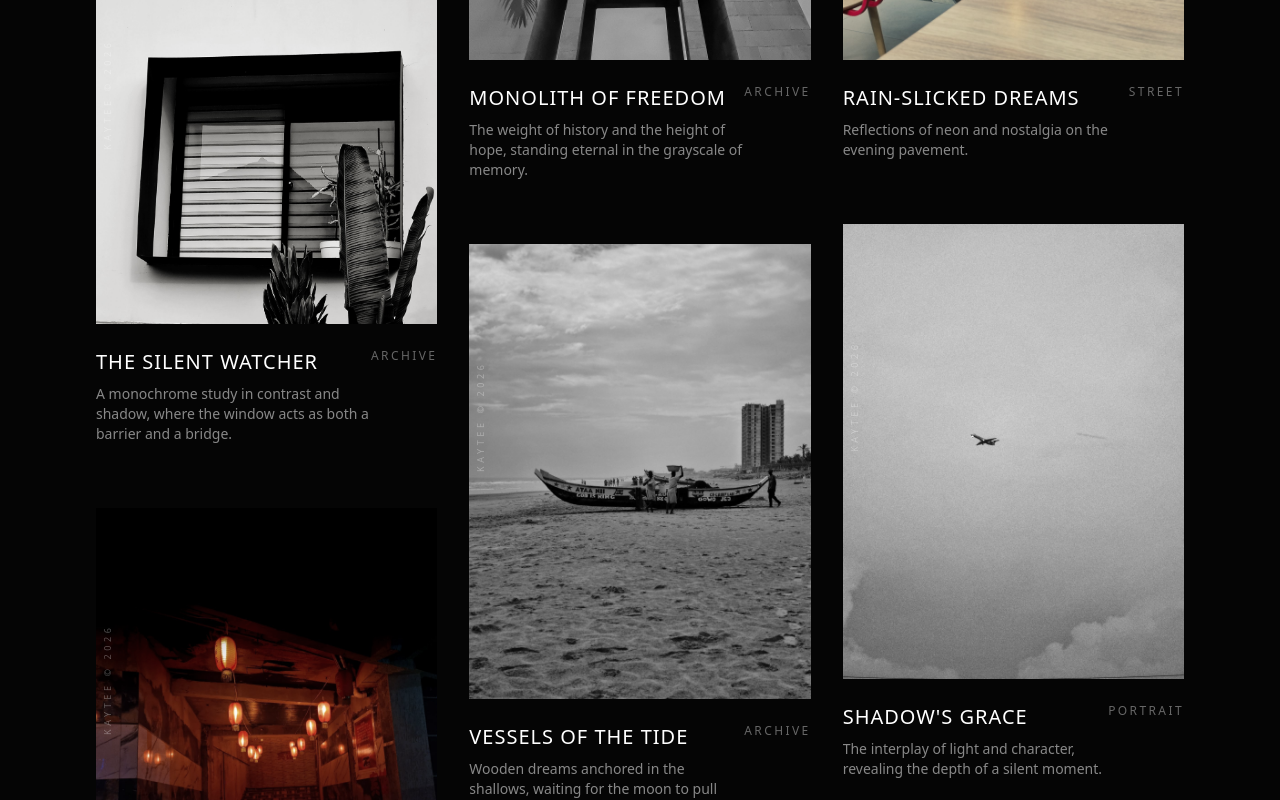
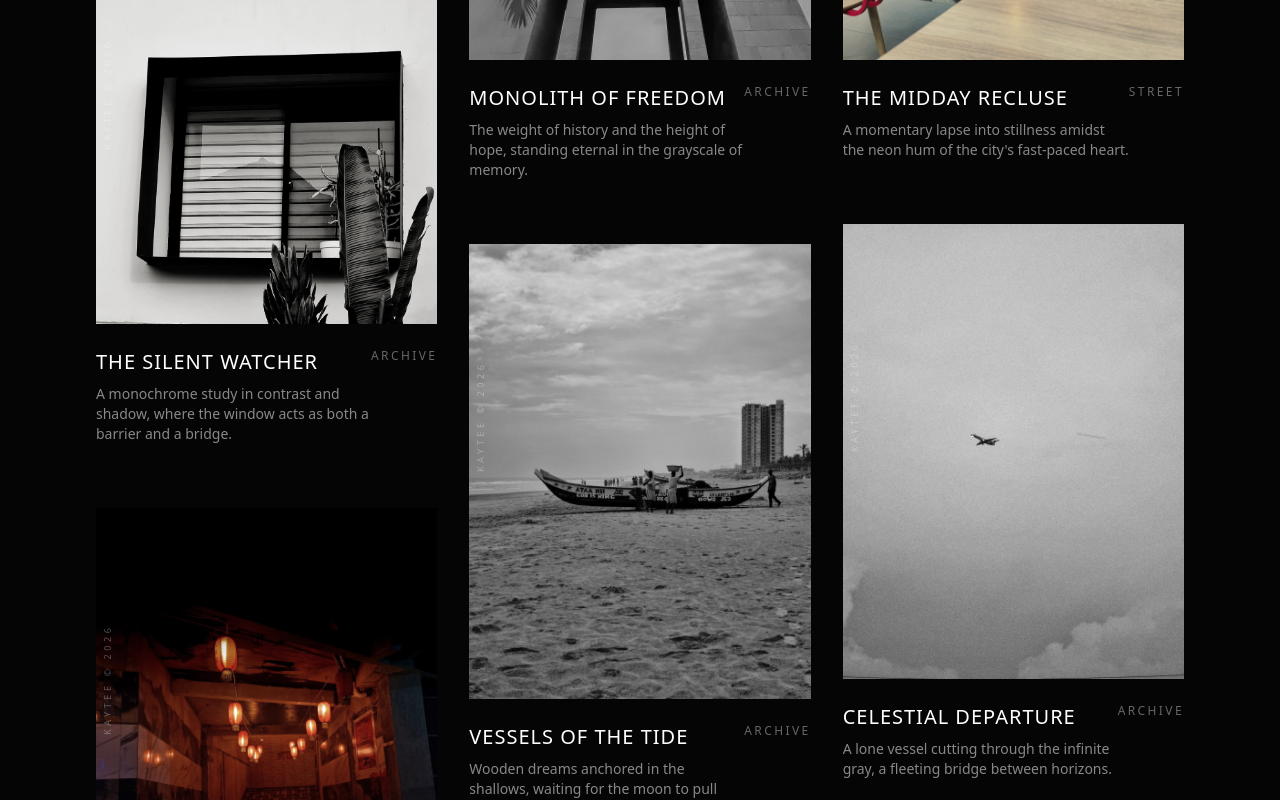
Before and after one commit to akglitch/thephotograph, a Next.js app: page / in a window 1280 px wide. Shown: the part 900-1700 px from the top of the page. Built offline with nearby package versions, Linux system fonts and the light colour scheme; a web font is replaced by a local one.

Commit message:
feat: enhance gallery content and implement minimalist back to top navigation

```diff
--- /dev/null
+++ b/app/components/backToTop.js
@@ -0,0 +1,64 @@
+'use client';
+
+import { useState, useEffect } from 'react';
+import { motion, AnimatePresence } from 'framer-motion';
+
+export default function BackToTop() {
+  const [isVisible, setIsVisible] = useState(false);
+
+  useEffect(() => {
+    const toggleVisibility = () => {
+      if (window.scrollY > 500) {
+        setIsVisible(true);
+      } else {
+        setIsVisible(false);
+      }
+    };
+
+    window.addEventListener('scroll', toggleVisibility);
+    return () => window.removeEventListener('scroll', toggleVisibility);
+  }, []);
+
+  const scrollToTop = () => {
+    window.scrollTo({
+      top: 0,
+      behavior: 'smooth',
+    });
+  };
+
+  return (
+    <AnimatePresence>
+      {isVisible && (
+        <motion.button
+          initial={{ opacity: 0, x: 20 }}
+          animate={{ opacity: 1, x: 0 }}
+          exit={{ opacity: 0, x: 20 }}
+          transition={{ duration: 0.8, ease: [0.76, 0, 0.24, 1] }}
+          onClick={scrollToTop}
+          className="fixed bottom-12 right-10 z-[90] flex flex-col items-center group mix-blend-difference"
+          aria-label="Back to top"
+        >
+          {/* Vertical Line & Chevron */}
+          <div className="relative flex flex-col items-center h-24 mb-4">
+             {/* Chevron top */}
+             <motion.div
+              className="w-2 h-2 border-t border-l border-white rotate-45 mb-[-1px] opacity-40 group-hover:opacity-100 transition-opacity duration-500"
+            />
+            {/* Stem */}
+            <motion.div
+              className="w-[1px] flex-grow bg-white/20 group-hover:bg-white transition-all duration-700 h-full"
+            />
+
+            {/* Label - Rotated Vertically */}
+            <p className="absolute -left-8 top-1/2 -translate-y-1/2 -rotate-90 text-[9px] uppercase tracking-[0.4em] text-white/40 group-hover:text-white transition-all duration-700 whitespace-nowrap">
+              Back to top
+            </p>
+          </div>
+
+          {/* Progress Dot (Subtle) */}
+          <div className="w-[3px] h-[3px] rounded-full bg-white/40 group-hover:bg-white transition-all duration-500" />
+        </motion.button>
+      )}
+    </AnimatePresence>
+  );
+}
--- a/app/data/galleryImages.js
+++ b/app/data/galleryImages.js
@@ -186,39 +186,39 @@ export const galleryImages = [
   {
     id: 24,
     src: "/20240307_153350 (2).jpg",
-    alt: "Soft light in a minimalist space",
-    category: "archive",
-    title: "Ethereal Boundaries",
-    description: "Where light meets the limit of the frame, creating a soft transition into the unknown."
+    alt: "Multistory building with palm trees",
+    category: "street",
+    title: "The Terraced Dormitory",
+    description: "A study in urban geometry and tropical life, where the sun-baked facades meet the swaying palms."
   },
   {
     id: 25,
     src: "/20240513_081823 (1).jpg",
-    alt: "Nature reclaiming urban space",
-    category: "street",
-    title: "The Green Interruption",
-    description: "A persistent reach of life through the cracks of the concrete jungle."
+    alt: "Lush green crops in a field",
+    category: "archive",
+    title: "Verdant Resilience",
+    description: "The rhythmic sway of green life, a testament to the quiet strength of the field under the open sky."
   },
   {
     id: 26,
     src: "/20240527_141140.jpg",
-    alt: "Atmospheric street scene",
+    alt: "Person resting at a cafe table",
     category: "street",
-    title: "Rain-Slicked Dreams",
-    description: "Reflections of neon and nostalgia on the evening pavement."
+    title: "The Midday Recluse",
+    description: "A momentary lapse into stillness amidst the neon hum of the city's fast-paced heart."
   },
   {
     id: 27,
     src: "/20250325_175843.jpg",
-    alt: "Portrait in dramatic lighting",
-    category: "portrait",
-    title: "Shadow's Grace",
-    description: "The interplay of light and character, revealing the depth of a silent moment."
+    alt: "Airplane in flight against a cloudy sky",
+    category: "archive",
+    title: "Celestial Departure",
+    description: "A lone vessel cutting through the infinite gray, a fleeting bridge between horizons."
   },
   {
     id: 28,
     src: "/20260109_132707.jpg",
-    alt: "Maritime landscape",
+    alt: "Beach flags against a vast horizon",
     category: "archive",
     title: "The Salted Horizon",
     description: "The infinite call of the sea, where every wave tells a story of return."
@@ -226,75 +226,84 @@ export const galleryImages = [
   {
     id: 29,
     src: "/20260109_154819 (1).jpg",
-    alt: "Urban geometry",
-    category: "street",
-    title: "Angles of Convergence",
-    description: "A study in the sharp lines that define our modern paths."
+    alt: "Child playing in the ocean surf",
+    category: "archive",
+    title: "The Shoreline Dancer",
+    description: "Joy captured in the spray and the sand, where the tide meets the laughter of the young."
   },
   {
     id: 30,
     src: "/20260111_171141.jpg",
-    alt: "Evening glow on architecture",
-    category: "street",
-    title: "The Golden Monolith",
-    description: "Standing tall against the fading light, a beacon of modern structure."
+    alt: "Bird silhouette on a tree branch",
+    category: "archive",
+    title: "The Silent Sentinel",
+    description: "Carved in shadow against the white void, a singular witness to the passing winds."
   },
   {
     id: 31,
     src: "/PXL_20251130_174849600 (1).jpg",
-    alt: "Atmospheric landscape",
-    category: "archive",
-    title: "The Veiled Distance",
-    description: "Mystery captured in the depth of the horizon, where the world fades into mist."
+    alt: "Stadium with players at sunset",
+    category: "street",
+    title: "Colosseum of Souls",
+    description: "The electric anticipation of the arena, where the sky bleeds into the floodlights of victory."
   },
   {
     id: 32,
     src: "/20250603_123026.jpg",
-    alt: "Deep blue water textures",
-    category: "archive",
-    title: "Cerulean Depths",
-    description: "A liquid study in immersion and color, capturing the infinite patterns of the salted deep."
+    alt: "Portrait of a woman with braids",
+    category: "portrait",
+    title: "The Finishing Touch",
+    description: "A study in focus and detail, where the artisan's hand meets the beauty of a quiet gaze."
   },
   {
     id: 33,
     src: "/20250828_113956.jpg",
-    alt: "Silhouette against sunset",
-    category: "portrait",
-    title: "Golden Hour Silhouette",
-    description: "Defined by light yet carved in shadow, a profile of existence against the dying fire of the day."
+    alt: "Hanging clay pots decorative ceiling",
+    category: "street",
+    title: "Terra Cotta Constellation",
+    description: "A canopy of woven shadows and clay, creating a celestial map of earthly design."
   },
   {
     id: 34,
     src: "/20250908_175933.jpg",
-    alt: "Complex urban architecture",
+    alt: "Cafe interior looking out at the street",
     category: "street",
-    title: "Urban Labyrinth",
-    description: "The intricate dance of concrete and glass, where every angle leads to a new discovery."
+    title: "Intersection of Gaze",
+    description: "Watching the world flow by through the liquid glass of a momentary sanctuary."
   },
   {
     id: 35,
     src: "/20260118_182548 (1).jpg",
-    alt: "Small boat on a vast sea",
+    alt: "Single light source in deep darkness",
     category: "archive",
-    title: "The Lone Sailor",
-    description: "A singular point of purpose amidst the vast, liquid indifference of the world's end."
+    title: "The Glimmer of Solitude",
+    description: "A singular point of warmth in the immense devouring dark, the heart's anchor in the void."
   },
   {
     id: 36,
     src: "/IMG_4923.jpg",
-    alt: "High contrast monochrome portrait",
-    category: "archive",
-    title: "High-End Monochrome",
-    description: "The clinical beauty of light, stripped of color to reveal the raw texture of reality."
+    alt: "Modern architecture with palm tree silhouettes",
+    category: "street",
+    title: "Tropical Symmetry",
+    description: "The orderly grace of structured life amidst the frantic reach of nature's fronds."
   },
   {
     id: 37,
     src: "/PXL_20251005_125811293.NIGHT.jpg",
-    alt: "Street scene at night",
-    category: "street",
-    title: "Nocturnal Rhythm",
-    description: "The city's electric pulse captured in the quiet hours of neon and midnight."
+    alt: "Person standing on rocks by the sea",
+    category: "archive",
+    title: "The Sea's Confession",
+    description: "Standing at the edge of the world's deep sigh, a soul anchored by the weight of ancient stone."
+  },
+  {
+    id: 38,
+    src: "/20250910_124231 (1).jpg",
+    alt: "Modern woven furniture against wood paneling",
+    category: "archive",
+    title: "Woven Equilibrium",
+    description: "Where the rhythm of the loom meets the stillness of the wood, a sanctuary of structural grace and earthy repose."
   }
+
 ];
 
 export const categories = [
--- a/app/layout.js
+++ b/app/layout.js
@@ -1,5 +1,6 @@
 import { Inter, Playfair_Display, Mr_De_Haviland } from "next/font/google";
 import './globals.css';
+import BackToTop from './components/backToTop';
 
 const inter = Inter({ subsets: ["latin"], variable: "--font-inter" });
 const playfair = Playfair_Display({ subsets: ["latin"], variable: "--font-playfair" });
@@ -15,6 +16,7 @@ export default function RootLayout({ children }) {
     <html lang="en">
       <body className={`${inter.variable} ${playfair.variable} ${signature.variable} font-sans min-h-screen bg-[#050505] text-[#e5e5e5] antialiased selection:bg-white/20 selection:text-white`}>
         <main>{children}</main>
+        <BackToTop />
       </body>
     </html>
   );
```
Also changed, not shown: 1 other file (tests, documents, lock files or other folders).
